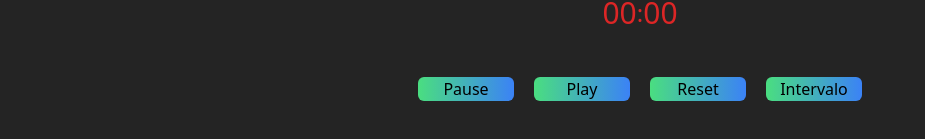
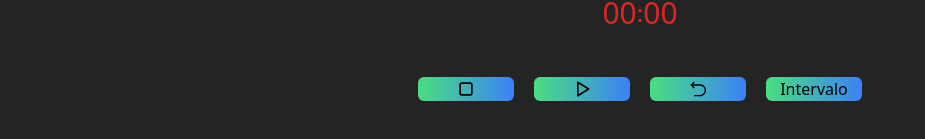
Before and after one commit to rick-silva/Timer-Rick, a React (Vite) app: page / in a window 1280 px wide. Shown: the part 383-522 px from the top of the page, without its empty margins (0-925 px from the left). Built offline with nearby package versions, Linux system fonts and the light colour scheme.

Commit message:
add react-icons

```diff
--- a/package.json
+++ b/package.json
@@ -10,7 +10,8 @@
   },
   "dependencies": {
     "react": "^18.2.0",
-    "react-dom": "^18.2.0"
+    "react-dom": "^18.2.0",
+    "react-icons": "^4.7.1"
   },
   "devDependencies": {
     "@types/react": "^18.0.26",
--- a/src/assets/components/timer.jsx
+++ b/src/assets/components/timer.jsx
@@ -1,6 +1,11 @@
 
 import React, { useEffect } from "react";
 import { useState } from "react";
+
+// REACT ICONS
+import {TbPlayerPlay} from "react-icons/tb"
+import {TbPlayerStop} from "react-icons/tb"
+import {RxReset} from "react-icons/rx"
 
 export const Timer = () =>{
 
@@ -74,13 +79,13 @@ export const Timer = () =>{
           </div>
             <br />
           <div className="flex justify-center">
-            <button className="w-24 m-2.5 rounded-md bg-gradient-to-r from-green-400 to-blue-500"
+            <button className="flex justify-center items-center w-24 m-2.5 rounded-md bg-gradient-to-r from-green-400 to-blue-500"
               type="button"
               value=""
               onClick={stopBreak}
-              >Pause</button>
+              > <TbPlayerStop className="w-5 h-5" /> </button>
 
-            <button className="w-24 m-2.5 rounded-md bg-gradient-to-r from-green-400 to-blue-500"
+            <button className="flex justify-center items-center w-24 m-2.5 rounded-md bg-gradient-to-r from-green-400 to-blue-500"
               type="button"
               value=""
               onClick={()=>{
@@ -92,17 +97,17 @@ export const Timer = () =>{
                   }
                 }
               }
-             >Start</button>
+             > <TbPlayerPlay className="w-5 h-5"/> </button>
 
-            <button className="w-24 m-2.5 rounded-md bg-gradient-to-r from-green-400 to-blue-500"
+            <button className="flex justify-center items-center w-24 m-2.5 rounded-md bg-gradient-to-r from-green-400 to-blue-500"
               type="button"
               value=""
               onClick={
                 () =>{setBreakTotal(0)}
               }
-             >Reset</button>
+             > <RxReset className="w-5 h-5"/> </button>
 
-            <button className="w-24 m-2.5 rounded-md bg-gradient-to-r from-green-400 to-blue-500"
+            <button className="flex justify-center items-center w-24 m-2.5 rounded-md bg-gradient-to-r from-green-400 to-blue-500"
               type="button"
               value=""
               onClick={
@@ -125,12 +130,12 @@ export const Timer = () =>{
           </div>
             <br />
           <div className="flex justify-center">
-            <button className="w-24 m-2.5 rounded-md bg-gradient-to-r from-green-400 to-blue-500"
+            <button className="flex justify-center items-center w-24 m-2.5 rounded-md bg-gradient-to-r from-green-400 to-blue-500"
               type="button"
               value=""
-              onClick={stop}>Pause</button>
+              onClick={stop}> <TbPlayerStop className="w-5 h-5" /> </button>
 
-            <button className="w-24 m-2.5 rounded-md bg-gradient-to-r from-green-400 to-blue-500"
+            <button className="flex justify-center items-center w-24 m-2.5 rounded-md bg-gradient-to-r from-green-400 to-blue-500"
               type="button"
               value=""
               onClick={()=> {
@@ -141,15 +146,15 @@ export const Timer = () =>{
                     console.log(segundos)
                   }
                 }
-              }>Play</button>
+              }> <TbPlayerPlay className="w-5 h-5"/> </button>
 
-            <button className="w-24 m-2.5 rounded-md bg-gradient-to-r from-green-400 to-blue-500"
+            <button className="flex justify-center items-center w-24 m-2.5 rounded-md bg-gradient-to-r from-green-400 to-blue-500"
               type="button"
               value=""
               onClick={()=> {
                   setSegundosTotal(0)
                 }
-              }>Reset</button>
+              }> <RxReset className="w-5 h-5"/> </button>
 
             <button className="w-24 m-2.5 rounded-md bg-gradient-to-r from-green-400 to-blue-500"
               type="button"
```
Also changed, not shown: 1 other file (tests, documents, lock files or other folders).
